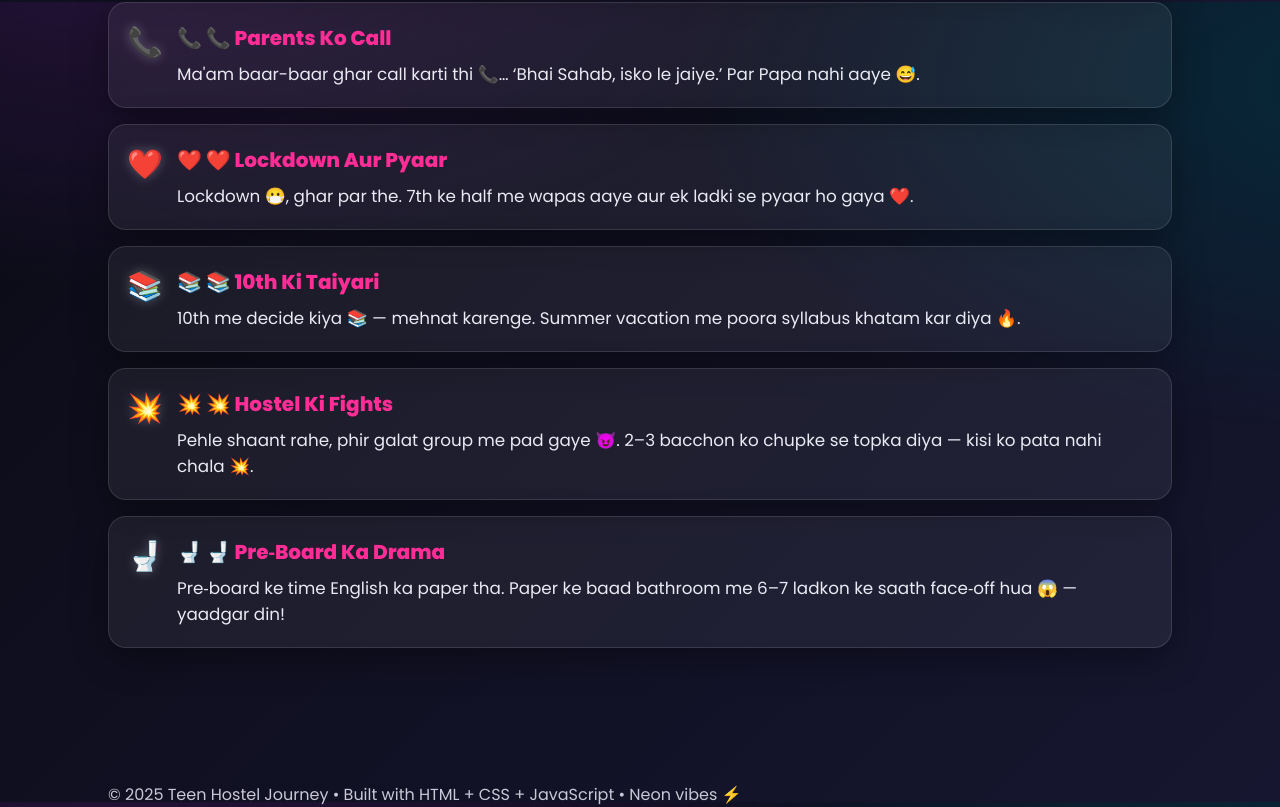
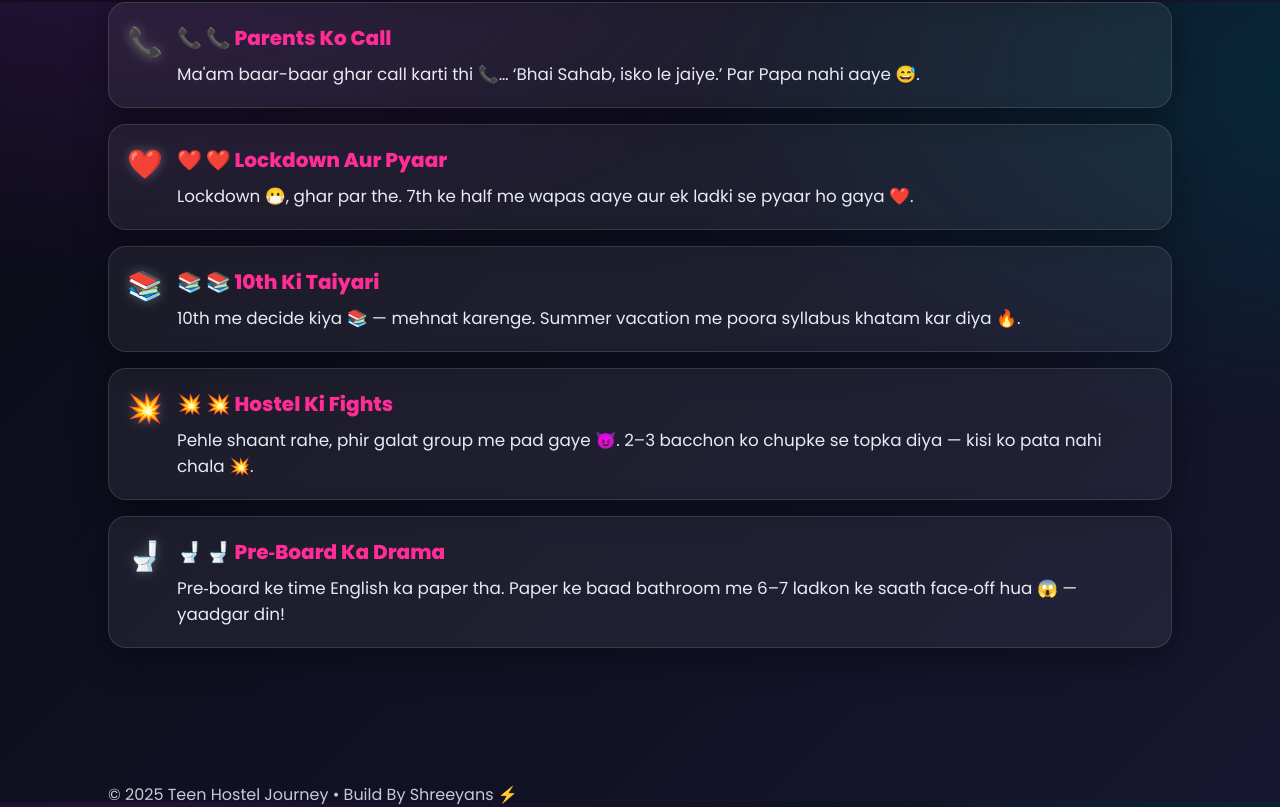
Before and after one commit to adityagupta23463-stack/MY-JOUNERY, a plain HTML site: page index.html in a window 1280 px wide. Shown: the part 798-1605 px from the top of the page. Drawn offline with Linux system fonts and the light colour scheme.

Commit message:
Update index.html

```diff
--- a/index.html
+++ b/index.html
@@ -201,7 +201,7 @@
   </div>
 
   <footer>
-    © 2025 Teen Hostel Journey • Built with HTML + CSS + JavaScript • Neon vibes ⚡
+    © 2025 Teen Hostel Journey • Build By Shreeyans ⚡
   </footer>
 
   <!-- Background music (royalty‑free) -->
```
